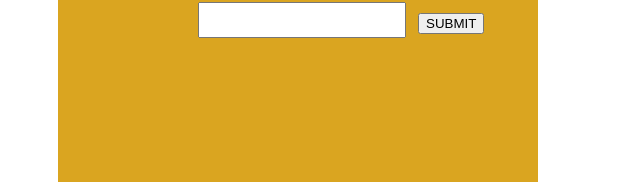
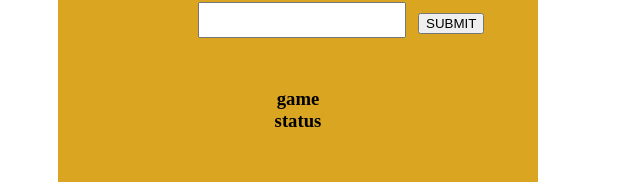
Before and after one commit to SinaSh10/guess-number, a plain HTML site: page index.html in a window 1280 px wide. Shown: the part 248-430 px from the top of the page, without its empty margins (0-640 px from the left). Drawn offline with Linux system fonts and the light colour scheme.

Commit message:
status created

```diff
--- a/index.html
+++ b/index.html
@@ -12,6 +12,7 @@
         <input type="number" id="input">
         <button id="submit">SUBMIT</button>
         <h3 id="textHelper">let's guess a number (1-10)</h3>
+        <h3 id="status">game status</h3>
 
     </div>
 
--- a/style.css
+++ b/style.css
@@ -22,3 +22,8 @@
     margin: -350px 170px;
     text-align: center;
 }
+#status{
+    position: absolute;
+    margin: -150px 200px;
+    text-align: center;
+}
```
